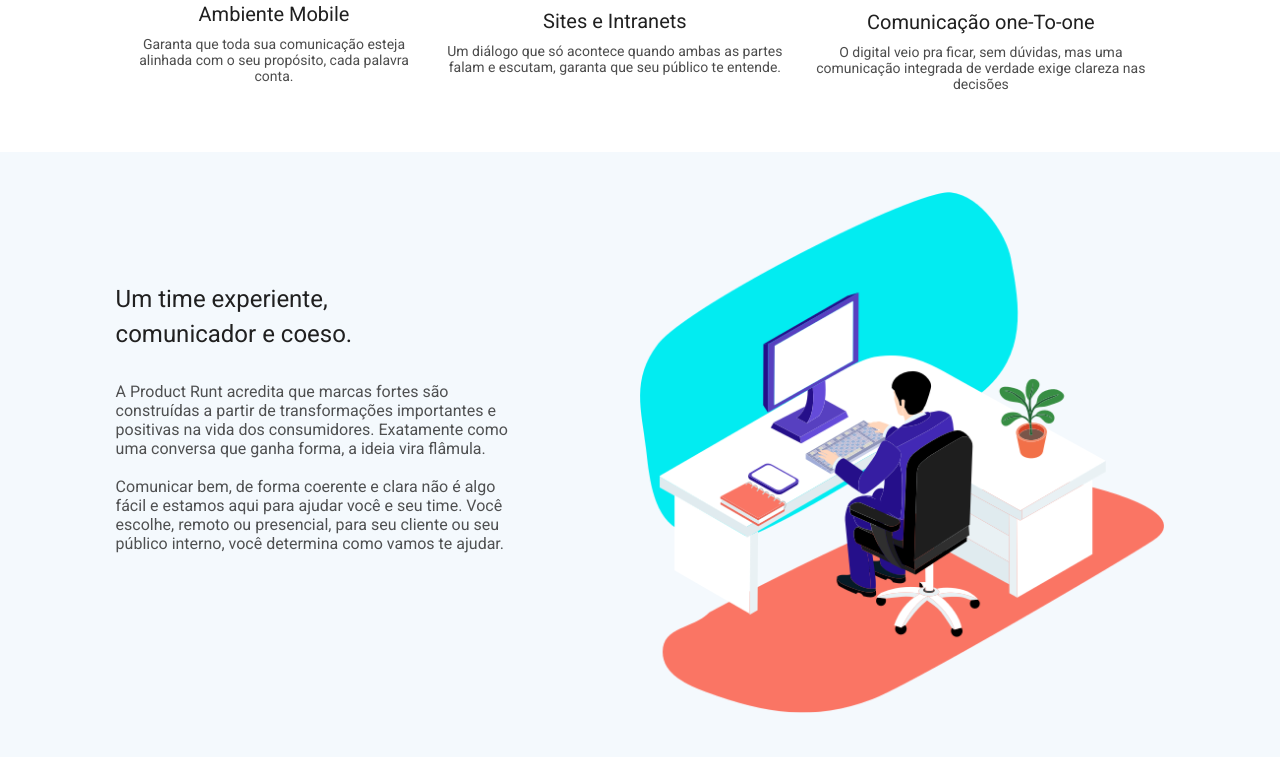
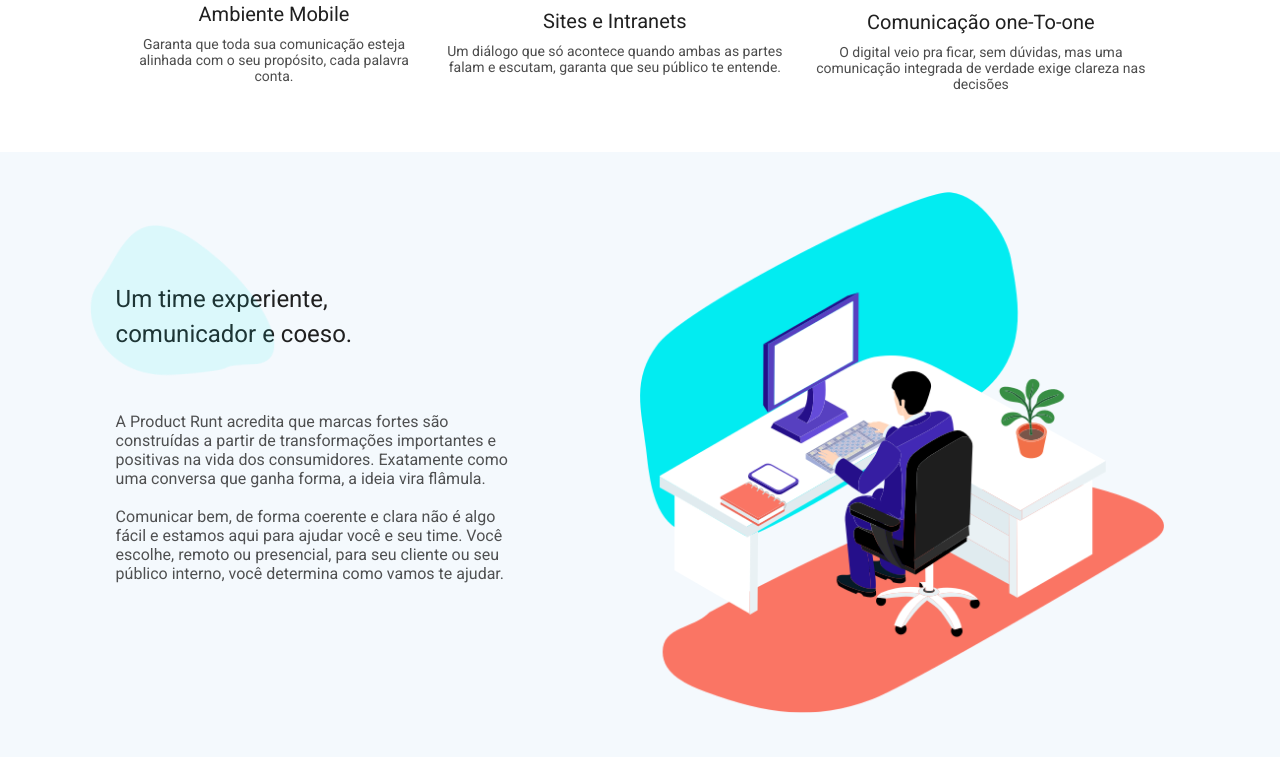
Before and after one commit to yBardockZ/Product-runt-theme, a PHP site: page / in a window 1280 px wide. Shown: the part 976-1733 px from the top of the page. Run offline with PHP 8.4, Linux system fonts and the light colour scheme.

Commit message:
Background mancha atrás do título implementada

```diff
--- a/index.php
+++ b/index.php
@@ -90,7 +90,9 @@
     <section class="sobre-time">
         <div class="center">
             <div class="w50 time-descricao-2">
-                <h2>Um time experiente, <br>comunicador e coeso.</h2>
+                <div class="titulo-com-mancha">
+                    <h2>Um time experiente, <br>comunicador e coeso.</h2>
+                </div>
                 <p>A Product Runt acredita que marcas fortes são construídas a partir
                     de transformações importantes e positivas na vida dos consumidores.
                     Exatamente como uma conversa que ganha forma, a ideia vira flâmula.
--- a/style.css
+++ b/style.css
@@ -234,13 +234,31 @@ section.sobre-time {
     background-color:#f4f9fd;
 }
 
-.img-time img{
-    width: 100%;
-}
-
 .time-descricao-2 {
     margin-top: 90px;
 }
+
+.titulo-com-mancha {
+    position: relative;
+    display: inline-block;
+    margin-bottom: 30px;
+}
+
+.titulo-com-mancha::before {
+    content: "";
+    position: absolute;
+    top: -80px;
+    left: -120px;
+    right: -15px;
+    bottom: -15px;
+
+    background-image: url(images/forma.png);
+    background-position: center;
+    background-size: 45%;
+    background-repeat: no-repeat;
+
+    transform: scale(1.1) rotate(-2deg);
+        }
 
 .time-descricao-2 h2 {
     color: #202020;
@@ -257,6 +275,10 @@ section.sobre-time {
     max-width: 75%;
 }
 
+.img-time img{
+    width: 100%;
+}
+
 @media screen and (max-width: 768px) {
     .w50{width: 100%;}
     .box-single-diferenciais{width: 100%;}
```
Also changed, not shown: images/forma.png (added).
